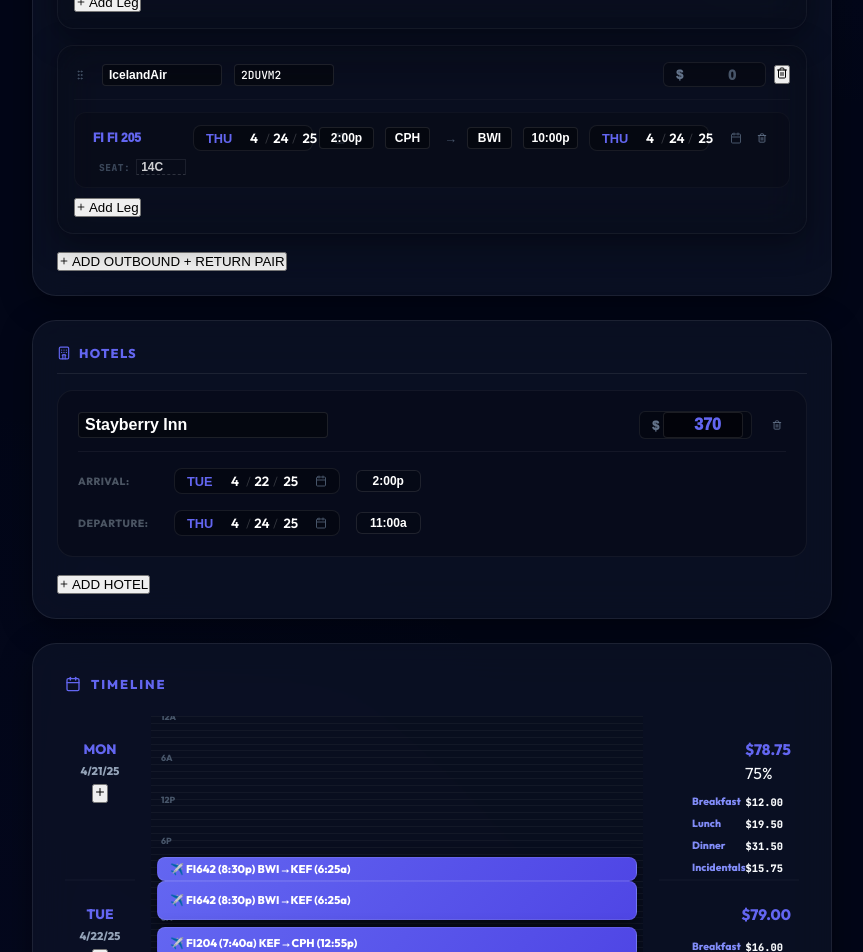
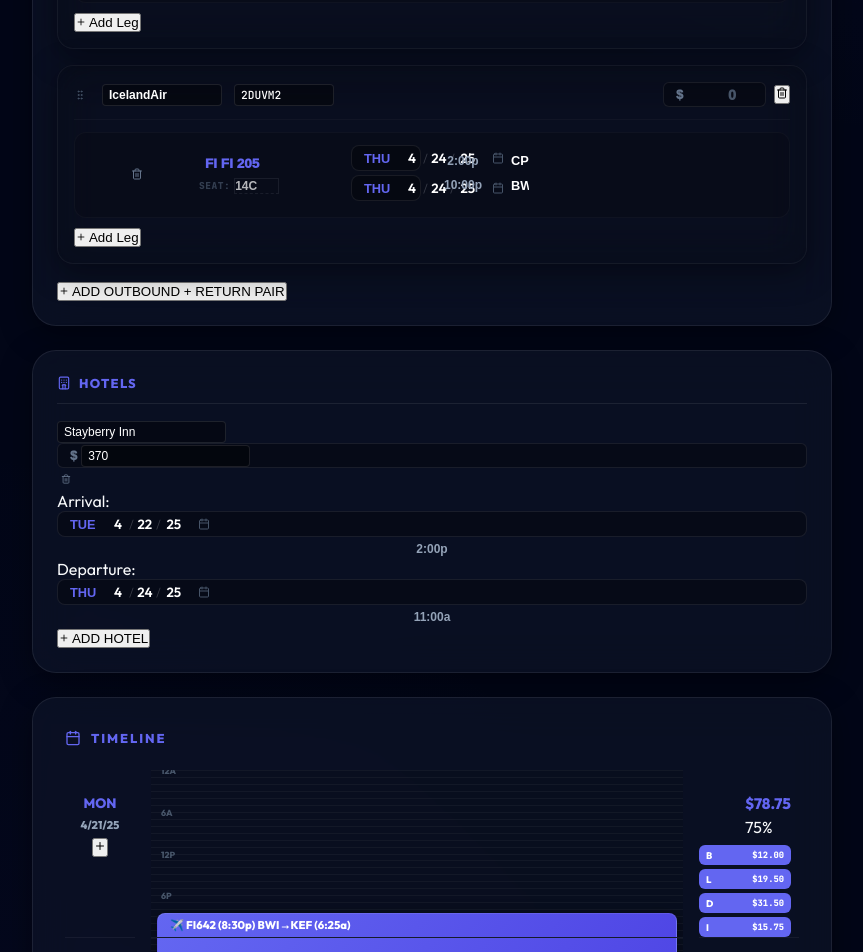
Before and after one commit to outofthisworldapps/work-travel, a React (Vite) app: page / in a window 1280 px wide. Shown: the part 920-1872 px from the top of the page, without its empty margins (208-1071 px from the left). Built offline with nearby package versions, Linux system fonts and the light colour scheme.

Commit message:
UI: Refined overnight flights, flight segment grid, and timeline continuity

```diff
--- a/src/App.jsx
+++ b/src/App.jsx
@@ -123,23 +123,32 @@
 
         {/* Flight Boxes */}
         {dayFlights.map(s => {
-          const start = s.segDepDate === dayStr ? parseTime(s.depTime) : 0;
-          const end = s.segArrDate === dayStr ? parseTime(s.arrTime) : 24;
+          const isOvernight = s.segDepDate !== s.segArrDate;
+          const isDeparturePart = s.segDepDate === dayStr;
+          const isArrivalPart = s.segArrDate === dayStr;
+
+          const start = isDeparturePart ? parseTime(s.depTime) : 0;
+          const end = isArrivalPart ? parseTime(s.arrTime) : 24;
 
           const startPos = (start !== null && !isNaN(start)) ? start : 0;
           const endPos = (end !== null && !isNaN(end)) ? end : 24;
 
           return (
             <div
-              key={s.id}
+              key={s.id + (isArrivalPart && !isDeparturePart ? '-arr' : '')}
               className="tl-event flight-event"
               style={{
                 top: `${getPosition(startPos)}%`,
                 height: `${Math.max(getPosition(endPos) - getPosition(startPos), 3)}%`,
-                zIndex: 2
+                zIndex: 2,
+                borderRadius: isOvernight ? (isDeparturePart ? '8px 8px 0 0' : '0 0 8px 8px') : '8px',
+                borderBottom: (isOvernight && isDeparturePart) ? 'none' : undefined,
+                borderTop: (isOvernight && isArrivalPart) ? 'none' : undefined,
               }}
             >
+              {(!isOvernight || isDeparturePart) && (
                 <div className="tl-event-label">✈️ {s.airlineCode || ''}{s.flightNumber || ''} ({s.depTime.toLowerCase()}) {s.depPort || ''}→{s.arrPort || ''} ({s.arrTime.toLowerCase()})</div>
+              )}
             </div>
           );
         })}
@@ -228,10 +237,10 @@
           {['B', 'L', 'D', 'I'].map(m => (
             <div
               key={m}
-              className={`tl-meal-row ${day.meals[m] !== false ? 'active' : ''}`}
+              className={`tl-meal-chip ${day.meals[m] !== false ? 'active' : ''}`}
               onClick={() => onUpdateMeals(day.id, m)}
             >
-              <span className="tl-m-label">{m === 'B' ? 'Breakfast' : m === 'L' ? 'Lunch' : m === 'D' ? 'Dinner' : 'Incidentals'}</span>
+              <span className="tl-m-label">{m}</span>
               <span className="tl-m-price">${getMealPrice(m).toFixed(2)}</span>
             </div>
           ))}
@@ -435,8 +444,8 @@
 
   return (
     <div className="f-segment">
-      <div className="f-seg-row">
-        <div className="f-seg-col f-num-col">
+      <div className="f-seg-grid">
+        <div className="f-grid-col f-id-col">
           <input
             className="f-inp s-full-num"
             value={`${segment.airlineCode || ''} ${segment.flightNumber || ''}`.trim()}
@@ -447,23 +456,8 @@
             }}
             placeholder="FI 642"
           />
-        </div>
-        <div className="f-seg-col f-route-col">
-          <div className="f-route-display">
-            <DateInput value={depDate} onChange={(d) => handleDateChange('depDate', d)} className="s-date" />
-            <input className="f-inp s-time" value={segment.depTime || ''} onChange={e => onUpdate('depTime', e.target.value)} placeholder="8:30p" />
-            <input className="f-inp s-port" value={segment.depPort || ''} onChange={e => onUpdate('depPort', e.target.value)} placeholder="BWI" />
-            <span className="seg-arrow">→</span>
-            <input className="f-inp s-port" value={segment.arrPort || ''} onChange={e => onUpdate('arrPort', e.target.value)} placeholder="KEF" />
-            <input className="f-inp s-time" value={segment.arrTime || ''} onChange={e => onUpdate('arrTime', e.target.value)} placeholder="6:25a" />
-            <DateInput value={arrDate} onChange={(d) => handleDateChange('arrDate', d)} className="s-date" />
-          </div>
-        </div>
-        <button className="f-seg-del" onClick={onDelete}><Trash2 size={10} /></button>
-      </div>
-      <div className="f-seg-row f-sub-row">
-        <div className="f-seg-col f-seat-col">
-          <div className="seat-label">Seat:</div>
+          <div className="f-sub-label">
+            <span className="seat-label">SEAT:</span>
             <input
               className="f-inp s-seat"
               value={segment.seat || ''}
@@ -471,12 +465,30 @@
               placeholder="—"
             />
           </div>
+        </div>
+
+        <div className="f-grid-col f-date-col">
+          <DateInput value={depDate} onChange={(d) => handleDateChange('depDate', d)} className="s-date" />
+          <DateInput value={arrDate} onChange={(d) => handleDateChange('arrDate', d)} className="s-date" />
+        </div>
+
+        <div className="f-grid-col f-time-col">
+          <input className="f-inp s-time" value={segment.depTime || ''} onChange={e => onUpdate('depTime', e.target.value)} placeholder="8:30p" />
+          <input className="f-inp s-time" value={segment.arrTime || ''} onChange={e => onUpdate('arrTime', e.target.value)} placeholder="6:25a" />
+        </div>
+
+        <div className="f-grid-col f-port-col">
+          <input className="f-inp s-port" value={segment.depPort || ''} onChange={e => onUpdate('depPort', e.target.value)} placeholder="BWI" />
+          <input className="f-inp s-port" value={segment.arrPort || ''} onChange={e => onUpdate('arrPort', e.target.value)} placeholder="KEF" />
+        </div>
+
+        <button className="f-seg-del" onClick={onDelete}><Trash2 size={12} /></button>
+      </div>
       {layover && (
         <div className="f-layover">
           <RefreshCcw size={10} /> {layover} layover
         </div>
       )}
-      </div>
     </div>
   );
 };
@@ -1699,9 +1711,10 @@
     const segments = flights.flatMap(f => f.segments || []);
     if (segments.length > 0) {
       const sorted = segments.map(s => {
-        // Simple parse to find bounds
-        const d = parse(s.depDate, s.depDate.includes('/') ? 'M/d/yy' : 'EEE MMM d', new Date());
-        const a = parse(s.arrDate, s.arrDate.includes('/') ? 'M/d/yy' : 'EEE MMM d', new Date());
+        // Use trip start date as ref for year-less date strings
+        const refD = (days && days[0] && days[0].date) ? days[0].date : new Date();
+        const d = parse(s.depDate, s.depDate.includes('/') ? 'M/d/yy' : 'EEE MMM d', refD);
+        const a = parse(s.arrDate, s.arrDate.includes('/') ? 'M/d/yy' : 'EEE MMM d', refD);
         return { dep: d, arr: a, ...s };
       }).sort((a, b) => a.arr - b.arr);
 
@@ -1722,7 +1735,7 @@
             checkInTime: '2:00p',
             checkOut: departureDate,
             checkOutTime: '11:00a',
-            cost: 185 * differenceInDays(departureDate, arrivalDate),
+            cost: 185 * Math.max(1, differenceInDays(departureDate, arrivalDate)),
             currency: 'USD'
           }];
         }
@@ -1741,7 +1754,7 @@
       }
       return prevDays;
     });
-  }, [flights]);
+  }, [flights, days]);
 
   const totals = useMemo(() => {
     let registration = convertCurrency(registrationFee, registrationCurrency, 'USD', currentRates);
@@ -2104,37 +2117,29 @@
         .s-port { width: 45px !important; font-weight: 900; text-transform: uppercase; text-align: center; color: #fff !important; }
         .seg-arrow { color: #475569; font-size: 0.8rem; font-weight: 900; text-align: center; }
 
-        .f-sub-row { margin-top: 8px; padding-left: 12px; opacity: 0.8; display: flex !important; align-items: center; gap: 1rem; }
-        .f-seat-col { display: flex; align-items: center; gap: 6px; font-size: 0.65rem; color: #94a3b8; font-family: 'JetBrains Mono', monospace; }
+        .f-segment { background: rgba(0,0,0,0.15); border-radius: 0.75rem; padding: 0.75rem; margin-bottom: 0.5rem; border: 1px solid rgba(255,255,255,0.03); }
+        .f-seg-grid { display: grid; grid-template-columns: 100px 140px 70px 60px 30px; gap: 4px 12px; align-items: center; }
+        .f-grid-col { display: flex; flex-direction: column; gap: 4px; }
+        .f-sub-label { display: flex; align-items: center; gap: 4px; font-size: 0.65rem; color: #94a3b8; font-family: 'JetBrains Mono', monospace; opacity: 0.7; }
+        .s-full-num { background: transparent !important; border: none !important; width: 100%; color: var(--accent) !important; font-weight: 950 !important; text-align: left !important; font-size: 0.85rem !important; }
+        .s-date { font-size: 0.7rem; width: 100% !important; }
+        .s-time { width: 100% !important; font-size: 0.75rem; font-weight: 600; background: transparent !important; border: none !important; color: #94a3b8; }
+        .s-port { width: 100% !important; font-weight: 900; text-transform: uppercase; color: #fff !important; background: transparent !important; border: none !important; text-align: left !important; font-size: 0.8rem; }
         .seat-label { font-weight: 950; color: #475569; text-transform: uppercase; letter-spacing: 0.05em; font-size: 0.6rem; }
-        .s-seat { width: 50px !important; border-bottom: 1px dashed rgba(255,255,255,0.2) !important; text-align: left !important; background: transparent !important; color: #fff !important; font-weight: 800 !important; border-radius: 0 !important; padding: 0 4px !important; }
-
-        .f-layover { font-size: 0.65rem; color: #64748b; display: flex; align-items: center; gap: 4px; font-weight: 600; }
-        .f-seg-del { background: transparent; border: none; color: #64748b; cursor: pointer; padding: 4px; }
-        .f-seg-del:hover { color: #ef4444; }
-
-        /* Hotels */
-        .hotel-row-item { background: rgba(0,0,0,0.2); border: 1px solid rgba(255,255,255,0.05); border-radius: 1rem; padding: 1.25rem; margin-bottom: 1rem; display: flex; flex-direction: column; gap: 1rem; }
-        .h-row-top { display: flex; justify-content: space-between; align-items: center; border-bottom: 1px solid rgba(255,255,255,0.05); padding-bottom: 0.75rem; }
-        .h-name { width: 250px; font-weight: 800; font-size: 1rem; color: #fff !important; }
-        .h-cost-actions { display: flex; align-items: center; gap: 1rem; }
-        .h-cost { width: 80px !important; font-weight: 950 !important; color: var(--accent) !important; text-align: right !important; font-size: 1rem !important; }
-
-        .h-row-date { display: flex; align-items: center; gap: 1rem; font-size: 0.85rem; color: #94a3b8; }
-        .h-label { width: 80px; font-size: 0.65rem; color: #4b5563; font-weight: 950; text-transform: uppercase; letter-spacing: 0.05em; }
-        .h-time { width: 65px !important; background: rgba(0,0,0,0.2) !important; border-radius: 6px !important; text-align: center !important; }
+        .s-seat { width: 45px !important; border-bottom: 1px dashed rgba(255,255,255,0.1) !important; text-align: left !important; background: transparent !important; color: #fff !important; font-weight: 800 !important; border-radius: 0 !important; padding: 0 !important; }
+        .f-seg-del { background: transparent; border: none; color: #64748b; cursor: pointer; padding: 4px; grid-row: 1 / span 2; align-self: center; }
 
         /* Timeline */
         .timeline-section-panel { padding: 2rem; background: var(--glass); border-radius: 1.5rem; border: 1px solid var(--border); overflow-x: auto; }
         .section-title { font-size: 0.8rem; font-weight: 900; color: var(--accent); letter-spacing: 0.15em; display: flex; align-items: center; gap: 10px; margin-bottom: 1.5rem; text-transform: uppercase; }
         .vertical-timeline { display: flex; flex-direction: column; gap: 0; position: relative; min-width: 650px; }
 
-        .timeline-day-row { display: flex; gap: 1rem; position: relative; min-height: 140px; }
-        .timeline-date-side { width: 70px; flex-shrink: 0; display: flex; flex-direction: column; align-items: center; justify-content: flex-start; padding-top: 1.5rem; gap: 6px; border-bottom: 2px solid rgba(255,255,255,0.02); }
+        .timeline-day-row { display: flex; gap: 1rem; position: relative; min-height: 140px; margin: 0; }
+        .timeline-date-side { width: 70px; flex-shrink: 0; display: flex; flex-direction: column; align-items: center; justify-content: flex-start; padding-top: 1.5rem; gap: 6px; border-bottom: 1px solid rgba(255,255,255,0.05); }
         .tl-dw { font-weight: 950; color: var(--accent); font-size: 0.85rem; text-transform: uppercase; }
         .tl-dm { font-size: 0.7rem; color: var(--subtext); font-weight: 800; }
 
-        .timeline-hours-container { flex: 1; position: relative; background: rgba(0,0,0,0.1); overflow: hidden; margin: 0; }
+        .timeline-hours-container { flex: 1; position: relative; background: rgba(0,0,0,0.1); overflow: hidden; margin: 0; border-bottom: 1px solid rgba(255,255,255,0.05); }
         .hour-line { position: absolute; left: 0; right: 0; height: 1px; background: rgba(255,255,255,0.04); }
         .hour-label { position: absolute; left: 10px; font-size: 0.55rem; color: #475569; font-weight: 950; transform: translateY(-50%); text-transform: uppercase; }
 
@@ -2146,22 +2151,22 @@
         .hotel-label-wrap { display: flex; flex-direction: column; gap: 2px; line-height: 1.1; }
         .tl-h-name { font-weight: 950; font-size: 0.75rem; }
 
-        .timeline-mie-side { width: 140px; flex-shrink: 0; display: flex; flex-direction: column; align-items: flex-end; padding-top: 1.5rem; padding-right: 0.5rem; gap: 8px; border-bottom: 2px solid rgba(255,255,255,0.02); }
+        .timeline-mie-side { width: 100px; flex-shrink: 0; display: flex; flex-direction: column; align-items: flex-end; padding-top: 1.5rem; padding-right: 0.5rem; gap: 8px; border-bottom: 1px solid rgba(255,255,255,0.05); }
         .tl-mie-total { font-weight: 950; color: var(--accent); font-size: 0.95rem; margin-bottom: 4px; }
 
-        .tl-meal-row { display: flex; justify-content: space-between; width: 100%; font-size: 0.65rem; color: #64748b; cursor: pointer; padding: 4px 8px; border-radius: 6px; transition: all 0.2s; }
-        .tl-meal-row:hover { background: rgba(255,255,255,0.03); }
-        .tl-meal-row.active .tl-m-label { color: #818cf8; font-weight: 800; }
-        .tl-meal-row.active .tl-m-price { color: #f8fafc; font-weight: 700; }
-        .tl-m-price { font-family: 'JetBrains Mono', monospace; }
+        .tl-mie-stack { display: flex; flex-direction: column; gap: 4px; width: 100%; }
+        .tl-meal-chip { display: flex; justify-content: space-between; align-items: center; padding: 3px 6px; background: rgba(0,0,0,0.2); border: 1px solid rgba(255,255,255,0.05); border-radius: 6px; cursor: pointer; transition: all 0.2s; }
+        .tl-meal-chip.active { background: var(--accent); border-color: transparent; }
+        .tl-m-label { font-size: 0.6rem; font-weight: 950; color: #64748b; }
+        .tl-m-price { font-size: 0.55rem; font-weight: 850; color: #475569; font-family: 'JetBrains Mono', monospace; }
+        .tl-meal-chip.active .tl-m-label, .tl-meal-chip.active .tl-m-price { color: #fff; }
 
         /* Responsive */
         @media (max-width: 700px) {
           .trip-header-section { flex-direction: column; padding: 1.5rem; gap: 1.5rem; }
           .currency-controls { align-items: flex-start; width: 100%; }
           .totals-grid { grid-template-columns: repeat(2, 1fr); }
-          .f-seg-row { grid-template-columns: 1fr 30px; }
-          .f-route-display { grid-template-columns: 1fr; gap: 8px; }
+          .f-seg-grid { grid-template-columns: 1fr 30px; }
           .main-total-card .total-value { font-size: 2.5rem; }
           .timeline-section-panel { padding: 1rem; }
           .vertical-timeline { min-width: 100%; }
```
Lines whose indentation alone changed are shown as unchanged.
